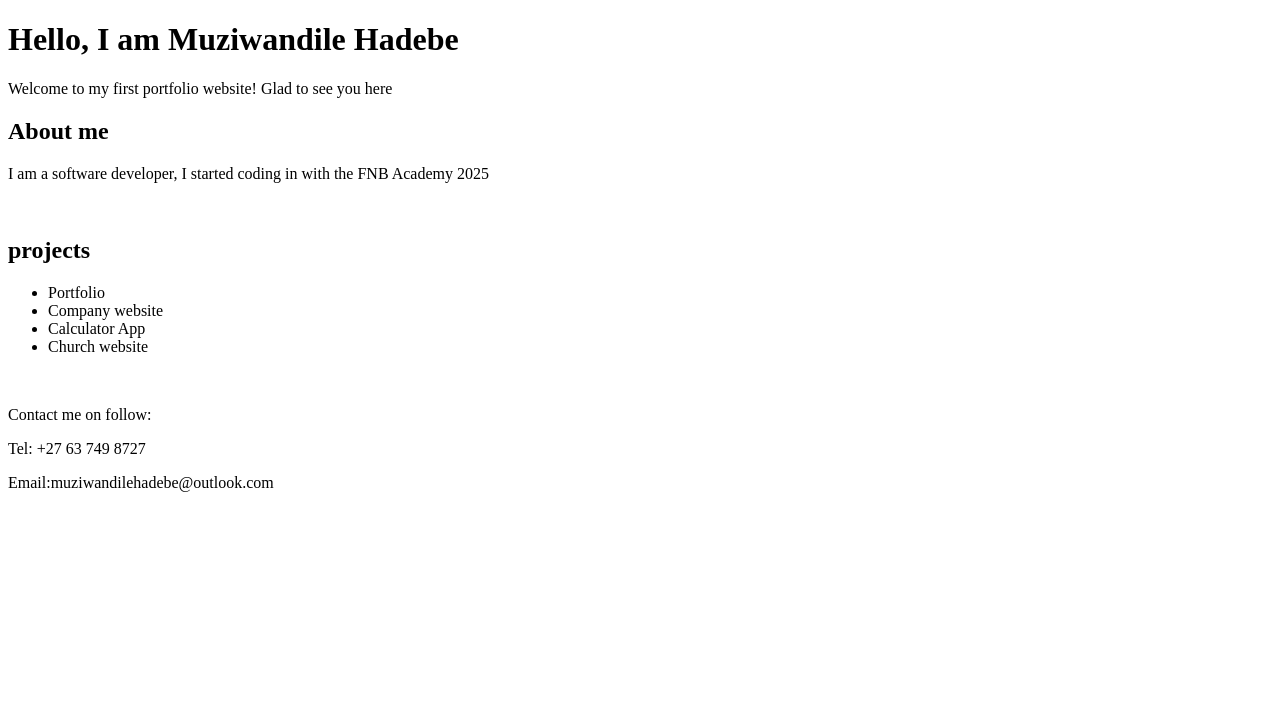
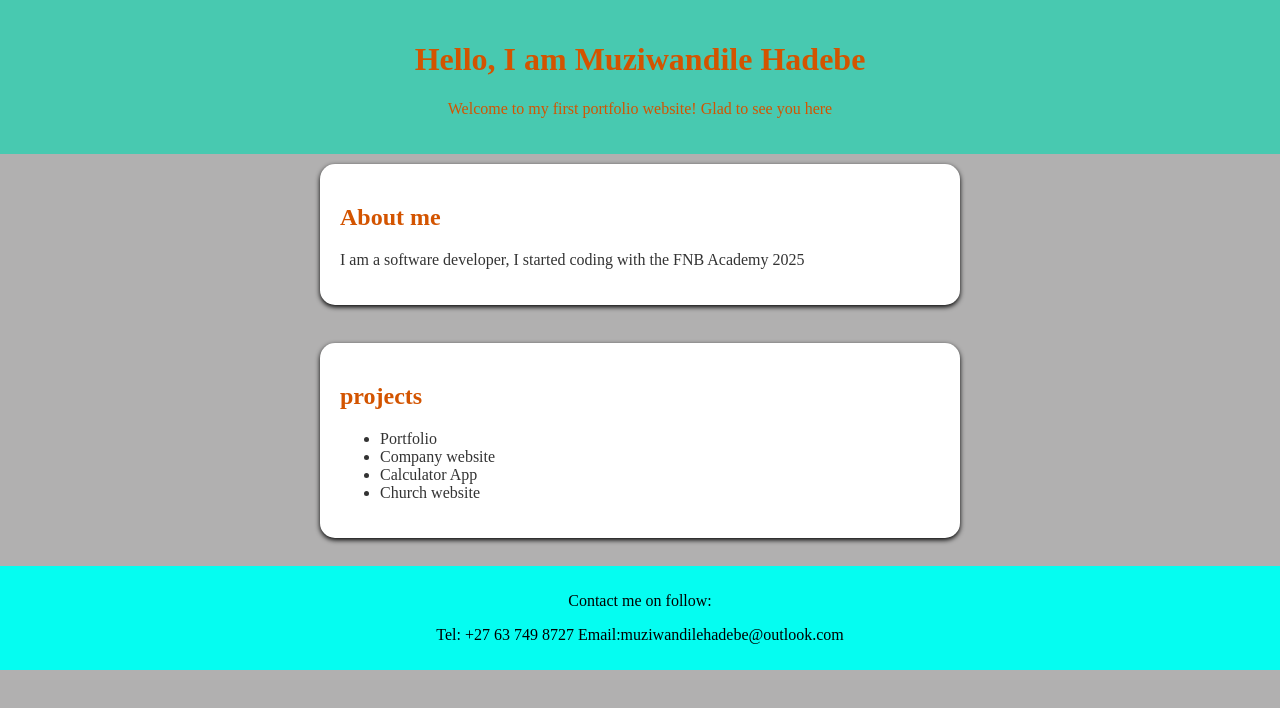
Before and after one commit to Muzi2484-crt/Portfolio-website, a plain HTML site: page index.html in a window 1280 px wide. Drawn offline with Linux system fonts and the light colour scheme.

Commit message:
Added some styling to our portfolio website

```diff
--- a/index.html
+++ b/index.html
@@ -4,6 +4,7 @@
     <meta charset="UTF-8">
     <meta name="viewport" content="width=device-width, initial-scale=1.0">
     <title>Muziwandile Hadebe- Portfilio</title>
+    <link rel="stylesheet" href="style.css">
 </head>
 <body>
     <header>
@@ -14,7 +15,7 @@
 
     <section class="about">
         <h2>About me</h2>
-        <p>I am a software developer, I started coding in with the FNB Academy 2025</p>
+        <p>I am a software developer, I started coding with the FNB Academy 2025</p>
     </section>
     <br/>
 
@@ -31,8 +32,8 @@
 
      <footer>
         <P>Contact me on follow:</P>
-        <p>Tel: +27 63 749 8727</p>
-        <p>Email:muziwandilehadebe@outlook.com</p>
+        <p>Tel: +27 63 749 8727 Email:muziwandilehadebe@outlook.com</p>
+
      </footer>
 </body>
 </html
--- a/style.css
+++ b/style.css
@@ -0,0 +1,39 @@
+body{
+    font-family: 'Times New Roman', Times, serif;
+    color: #333;
+    background: #b1b0b0;
+    margin: 0;
+    padding: 0;
+}
+
+header{
+    background: #48c9b0;
+    color: #d35400;
+    padding: 20px;
+    text-align: center;
+}
+
+section{
+    padding: 20px;
+    margin: 10px auto;
+    max-width: 600px;
+    background-color: #ffffff;
+    border-radius: 15px;
+    box-shadow: 0 2px 5px rgb(0, 0, 0, 0113);
+}
+
+.about{
+    padding: 20px;
+
+}
+
+h2{
+    color: #d35400;
+}
+
+footer{
+    text-align: center;
+    padding: 10px;
+    background-color: #05fdf1;
+    color: black
+}
```
